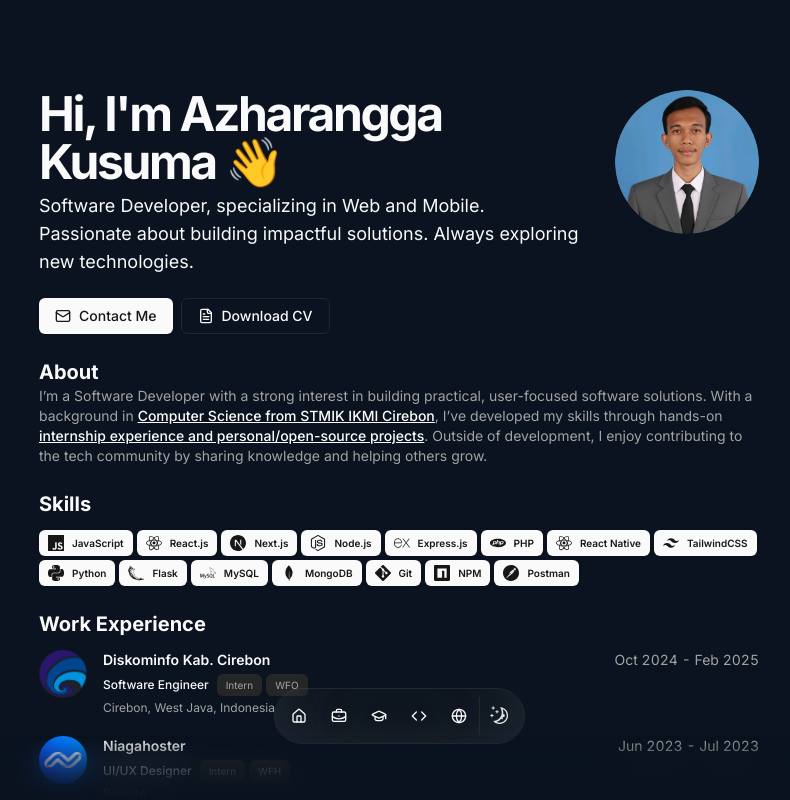
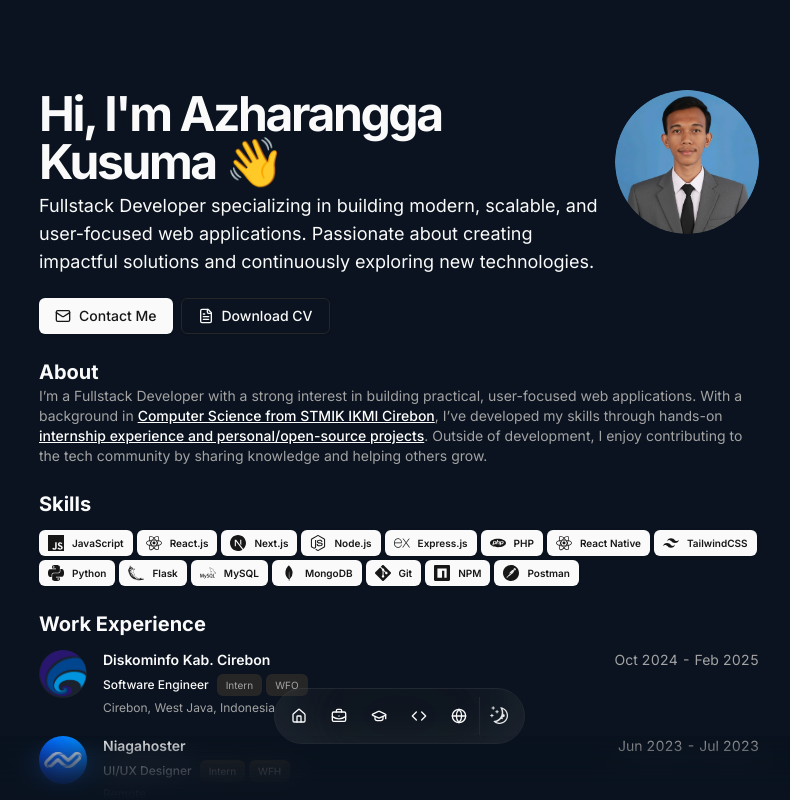
Before and after one commit to azharanggakusuma/portfolio-next, a Next.js app: page / in a window 1280 px wide. Shown: the top 800 px of the page, without its empty margins (241-1031 px from the left). Built offline with nearby package versions, Linux system fonts and the light colour scheme.

Commit message:
main: Fixed

```diff
--- a/src/data/resume.tsx
+++ b/src/data/resume.tsx
@@ -32,13 +32,13 @@ export interface GalleryItem {
 export const DATA = {
   name: "Azharangga Kusuma",
   initials: "AK",
-  url: "https://azharanggakusuma.dev",
+  url: "https://azharangga.xyz",
   location: "Cirebon, Indonesia",
   locationLink: "",
   description:
-    "Software Developer, specializing in Web and Mobile. Passionate about building impactful solutions. Always exploring new technologies.",
+    "Fullstack Developer specializing in building modern, scalable, and user-focused web applications. Passionate about creating impactful solutions and continuously exploring new technologies.",
   summary:
-    "I’m a Software Developer with a strong interest in building practical, user-focused software solutions. With a background in [Computer Science from STMIK IKMI Cirebon](/#education), I’ve developed my skills through hands-on [internship experience and personal/open-source projects](/#experience). Outside of development, I enjoy contributing to the tech community by sharing knowledge and helping others grow.",
+    "I’m a Fullstack Developer with a strong interest in building practical, user-focused web applications. With a background in [Computer Science from STMIK IKMI Cirebon](/#education), I’ve developed my skills through hands-on [internship experience and personal/open-source projects](/#experience). Outside of development, I enjoy contributing to the tech community by sharing knowledge and helping others grow.",
   avatarUrl: "/profile-circle.png",
   skills: [
     { name: "JavaScript", icon: SiJavascript },
@@ -90,7 +90,7 @@ export const DATA = {
       },
       Hashnode: {
         name: "Hashnode",
-        url: "https://blog.azharanggakusuma.dev",
+        url: "https://blog.azharangga.xyz",
         icon: Icons.hashnode,
         contact: false,
         navbar: false,
```
